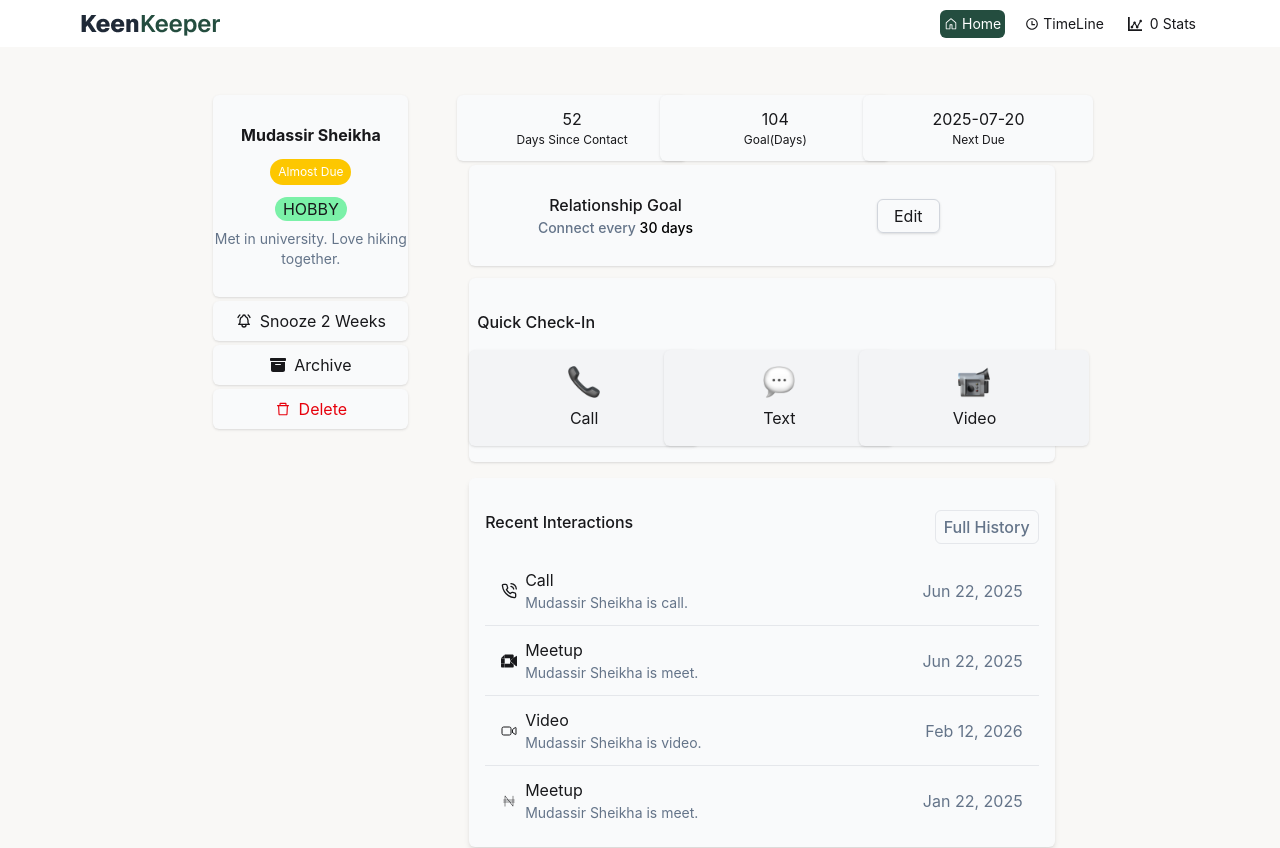
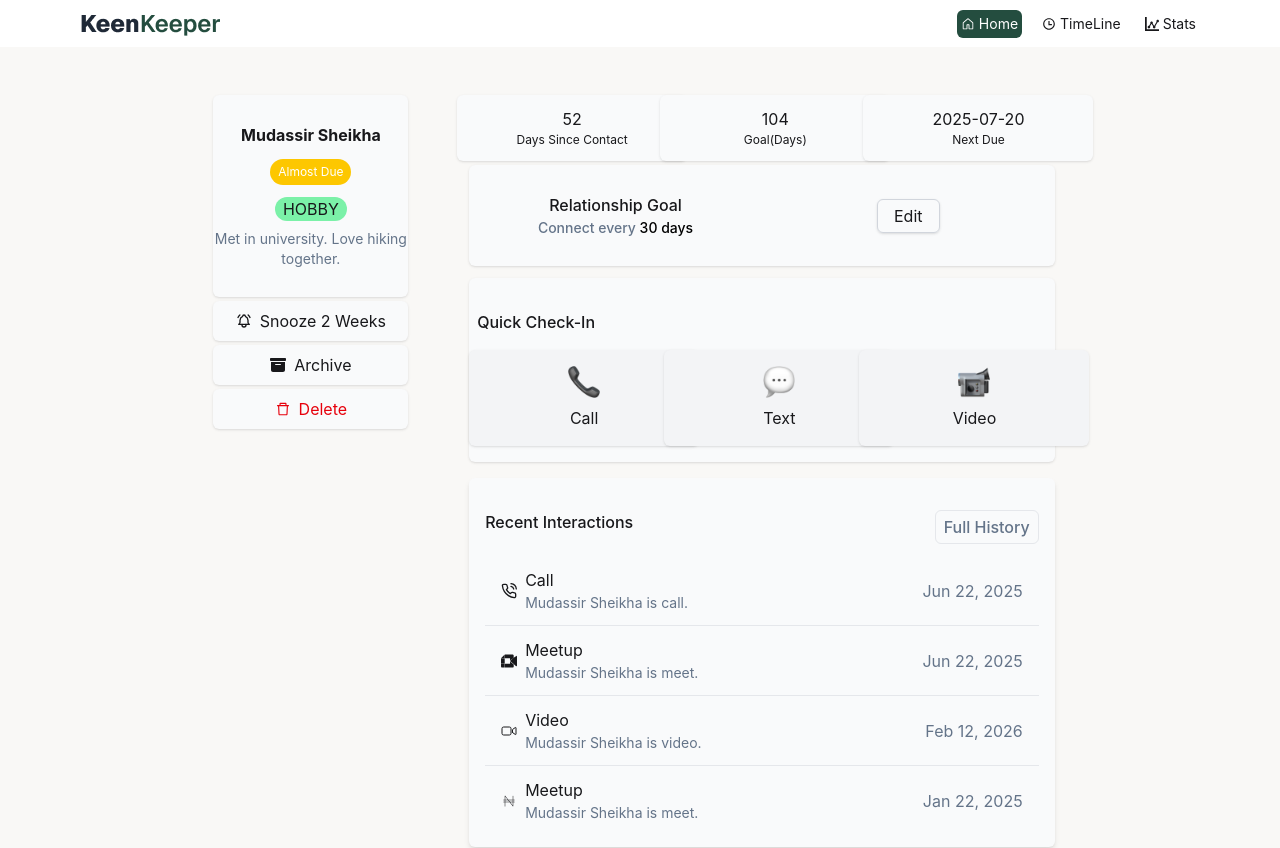
Before and after one commit to faridhakanda/assignment_07, a Next.js app: page /userdetails/1 in a window 1280 px wide. Shown: the top 848 px of the page. Built offline with nearby package versions, Linux system fonts and the light colour scheme.

Commit message:
everything file and folder after review and then commit and push

```diff
--- a/src/components/header.tsx
+++ b/src/components/header.tsx
@@ -70,7 +70,6 @@ const Header = () => {
                     >
 
                         <ImStatsDots />
-                        <span>{isStata.length}</span>
                         Stats
                     </Link>
                 </div>
```
Also changed, not shown: src/app/userdetails/[id]/page.tsx (+2 -35 lines).
